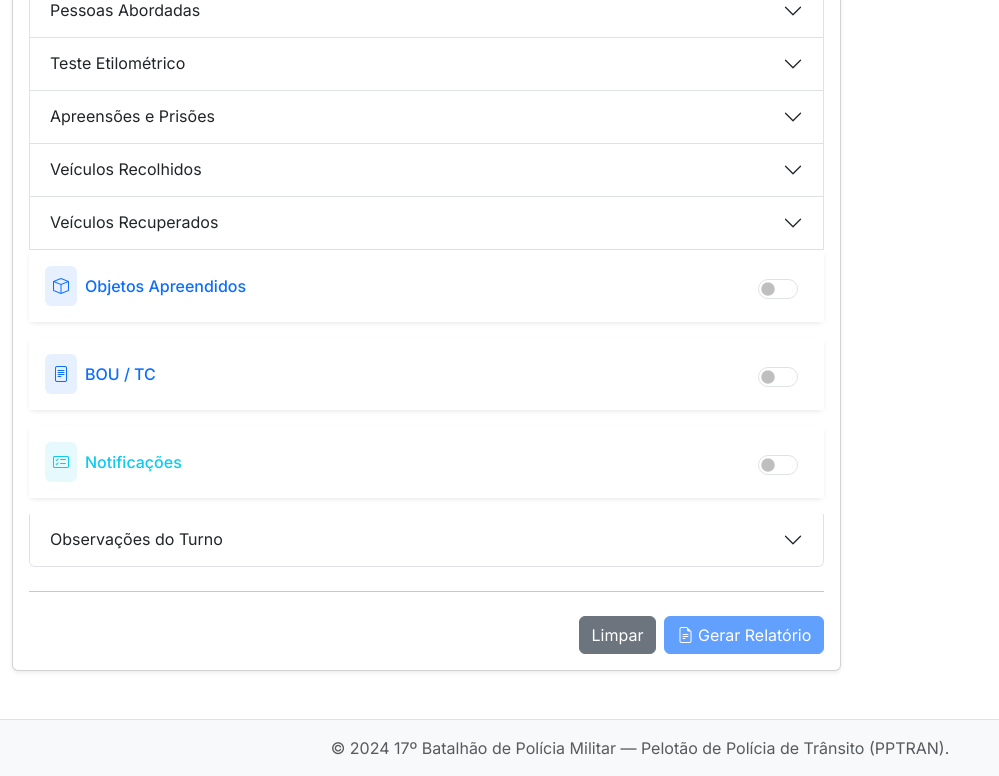
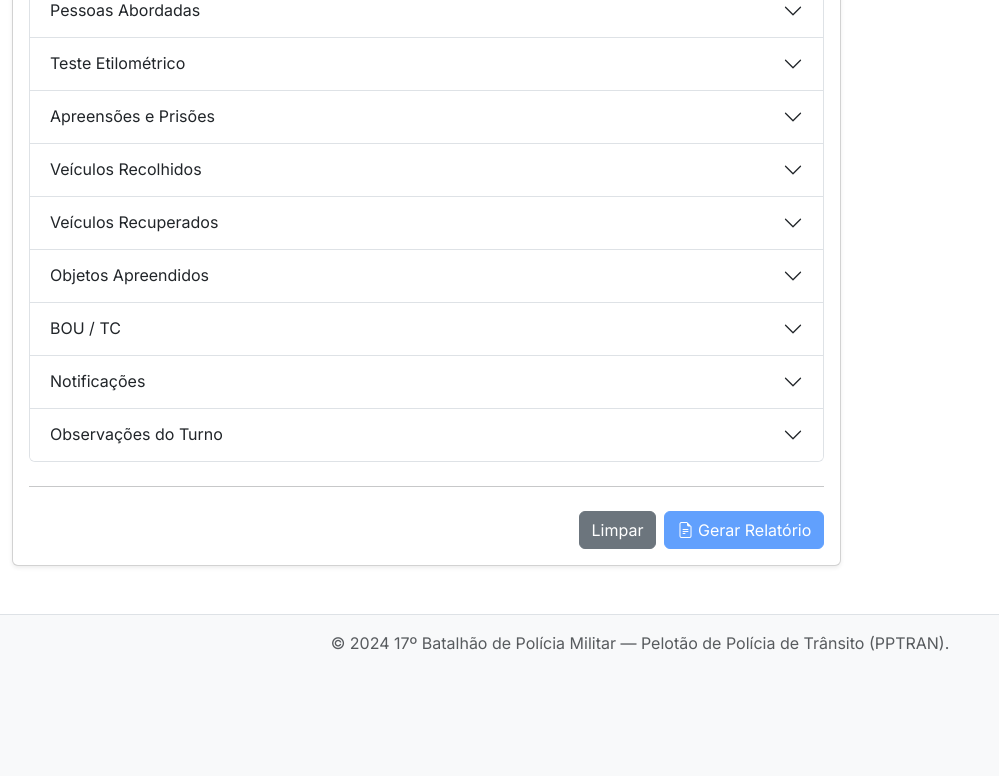
Before and after one commit to andredzanon/controle_policial, a Django app: page / in a window 1280 px wide. Shown: the part 765-1541 px from the top of the page, without its empty margins (0-999 px from the left). After the commit the page ends 1416 px from the top, so only its background shows below. Run offline with Django 5.2, Linux system fonts and the light colour scheme; the visitor is signed in with stand-in values (Sample User, id 1); data that the repository does not hold is empty.

Commit message:
style: converte cards de novas secoes para accordions padrao

```diff
--- a/ocorrencias/templates/ocorrencias/index.html
+++ b/ocorrencias/templates/ocorrencias/index.html
@@ -308,32 +308,26 @@
                         </div>
 
                         <!-- Objetos Apreendidos -->
-                        <div class="card mb-3 shadow-sm border-0">
-                            <div class="card-header bg-white d-flex justify-content-between align-items-center border-0 py-3">
-                                <div class="d-flex align-items-center">
-                                    <div class="bg-primary bg-opacity-10 text-primary p-2 rounded me-2 d-flex align-items-center justify-content-center">
-                                        <i class="bi bi-box"></i>
-                                    </div>
-                                    <span class="fw-medium text-primary">Objetos Apreendidos</span>
-                                </div>
-                                <div class="form-check form-switch m-0 fs-5">
-                                    <input class="form-check-input" type="checkbox" role="switch" id="toggleObjetos" data-bs-toggle="collapse" data-bs-target="#collapseObjetos">
-                                </div>
-                            </div>
-                            <div class="collapse" id="collapseObjetos">
-                                <div class="card-body pt-0">
+                        <div class="accordion-item">
+                            <h2 class="accordion-header">
+                                <button class="accordion-button collapsed" type="button" data-bs-toggle="collapse" data-bs-target="#collapseObjetos">
+                                    Objetos Apreendidos
+                                </button>
+                            </h2>
+                            <div id="collapseObjetos" class="accordion-collapse collapse" data-bs-parent="#accordionSecoes">
+                                <div class="accordion-body">
                                     <div id="listaObjetos" class="mb-2"></div>
                                     <div class="row g-2 align-items-end">
                                         <div class="col-sm-3">
                                             <label class="form-label small mb-1">Qtd</label>
                                             <input type="number" class="form-control" id="inputObjetoQtd" placeholder="0" min="1" value="1">
                                         </div>
-                                        <div class="col-sm-9">
+                                        <div class="col-sm-7">
                                             <label class="form-label small mb-1">Descrição do Objeto</label>
-                                            <input type="text" class="form-control" id="inputObjetoDesc" placeholder="Ex: Smartphone, Relógio, Carteira...">
+                                            <input type="text" class="form-control" id="inputObjetoDesc" placeholder="Ex: Smartphone, Relógio...">
                                         </div>
-                                        <div class="col-12 mt-2">
-                                            <button type="button" class="btn btn-outline-primary btn-sm text-primary" style="border-style: dashed !important; border-width: 2px;" onclick="addListRow('listaObjetos', 'Objeto', ['inputObjetoQtd', 'inputObjetoDesc'])"><i class="bi bi-plus"></i> Adicionar objeto</button>
+                                        <div class="col-sm-2">
+                                            <button type="button" class="btn btn-outline-success w-100" onclick="addListRow('listaObjetos', 'Objeto', ['inputObjetoQtd', 'inputObjetoDesc'])"><i class="bi bi-plus"></i> Add</button>
                                         </div>
                                     </div>
                                 </div>
@@ -341,32 +335,26 @@
                         </div>
 
                         <!-- BOU / TC -->
-                        <div class="card mb-3 shadow-sm border-0">
-                            <div class="card-header bg-white d-flex justify-content-between align-items-center border-0 py-3">
-                                <div class="d-flex align-items-center">
-                                    <div class="bg-primary bg-opacity-10 text-primary p-2 rounded me-2 d-flex align-items-center justify-content-center">
-                                        <i class="bi bi-file-text"></i>
-                                    </div>
-                                    <span class="fw-medium text-primary">BOU / TC</span>
-                                </div>
-                                <div class="form-check form-switch m-0 fs-5">
-                                    <input class="form-check-input" type="checkbox" role="switch" id="toggleBOU" data-bs-toggle="collapse" data-bs-target="#collapseBOU">
-                                </div>
-                            </div>
-                            <div class="collapse" id="collapseBOU">
-                                <div class="card-body pt-0">
+                        <div class="accordion-item">
+                            <h2 class="accordion-header">
+                                <button class="accordion-button collapsed" type="button" data-bs-toggle="collapse" data-bs-target="#collapseBOU">
+                                    BOU / TC
+                                </button>
+                            </h2>
+                            <div id="collapseBOU" class="accordion-collapse collapse" data-bs-parent="#accordionSecoes">
+                                <div class="accordion-body">
                                     <div id="listaBOU" class="mb-2"></div>
                                     <div class="row g-2 align-items-end">
                                         <div class="col-sm-4">
                                             <label class="form-label small mb-1">Ano/Número</label>
                                             <input type="text" class="form-control" id="inputBOUAnoNum" placeholder="Ex: 2024/001">
                                         </div>
-                                        <div class="col-sm-8">
+                                        <div class="col-sm-6">
                                             <label class="form-label small mb-1">Natureza</label>
                                             <input type="text" class="form-control" id="inputBOUNatureza" placeholder="Natureza da ocorrência">
                                         </div>
-                                        <div class="col-12 mt-2">
-                                            <button type="button" class="btn btn-outline-primary btn-sm text-primary" style="border-style: dashed !important; border-width: 2px;" onclick="addListRow('listaBOU', 'BOU', ['inputBOUAnoNum', 'inputBOUNatureza'])"><i class="bi bi-plus"></i> Adicionar</button>
+                                        <div class="col-sm-2">
+                                            <button type="button" class="btn btn-outline-success w-100" onclick="addListRow('listaBOU', 'BOU', ['inputBOUAnoNum', 'inputBOUNatureza'])"><i class="bi bi-plus"></i> Add</button>
                                         </div>
                                     </div>
                                 </div>
@@ -374,32 +362,26 @@
                         </div>
 
                         <!-- Notificações -->
-                        <div class="card mb-3 shadow-sm border-0">
-                            <div class="card-header bg-white d-flex justify-content-between align-items-center border-0 py-3">
-                                <div class="d-flex align-items-center">
-                                    <div class="bg-info bg-opacity-10 text-info p-2 rounded me-2 d-flex align-items-center justify-content-center">
-                                        <i class="bi bi-card-checklist"></i>
-                                    </div>
-                                    <span class="fw-medium text-info">Notificações</span>
-                                </div>
-                                <div class="form-check form-switch m-0 fs-5">
-                                    <input class="form-check-input" type="checkbox" role="switch" id="toggleNotificacoes" data-bs-toggle="collapse" data-bs-target="#collapseNotificacoes">
-                                </div>
-                            </div>
-                            <div class="collapse" id="collapseNotificacoes">
-                                <div class="card-body pt-0">
+                        <div class="accordion-item">
+                            <h2 class="accordion-header">
+                                <button class="accordion-button collapsed" type="button" data-bs-toggle="collapse" data-bs-target="#collapseNotificacoes">
+                                    Notificações
+                                </button>
+                            </h2>
+                            <div id="collapseNotificacoes" class="accordion-collapse collapse" data-bs-parent="#accordionSecoes">
+                                <div class="accordion-body">
                                     <div id="listaNotificacoes" class="mb-2"></div>
                                     <div class="row g-2 align-items-end">
                                         <div class="col-sm-3">
                                             <label class="form-label small mb-1">Qtd</label>
                                             <input type="number" class="form-control" id="inputNotificacaoQtd" placeholder="0" min="1" value="1">
                                         </div>
-                                        <div class="col-sm-9">
+                                        <div class="col-sm-7">
                                             <label class="form-label small mb-1">Artigo</label>
                                             <input type="text" class="form-control" id="inputNotificacaoArtigo" placeholder="Ex: Art. 165">
                                         </div>
-                                        <div class="col-12 mt-2">
-                                            <button type="button" class="btn btn-outline-info btn-sm text-info" style="border-style: dashed !important; border-width: 2px;" onclick="addListRow('listaNotificacoes', 'Notificação', ['inputNotificacaoQtd', 'inputNotificacaoArtigo'])"><i class="bi bi-plus"></i> Adicionar</button>
+                                        <div class="col-sm-2">
+                                            <button type="button" class="btn btn-outline-success w-100" onclick="addListRow('listaNotificacoes', 'Notificação', ['inputNotificacaoQtd', 'inputNotificacaoArtigo'])"><i class="bi bi-plus"></i> Add</button>
                                         </div>
                                     </div>
                                 </div>
```
